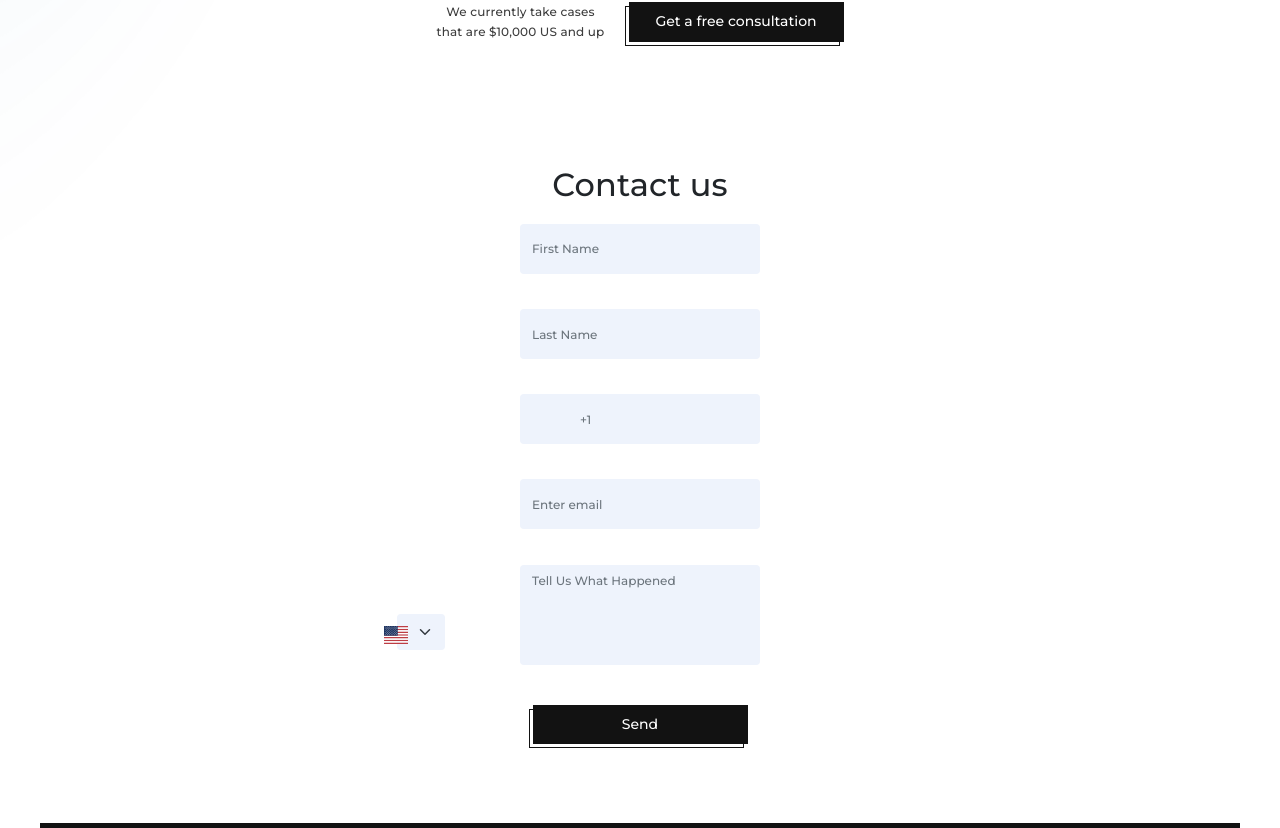
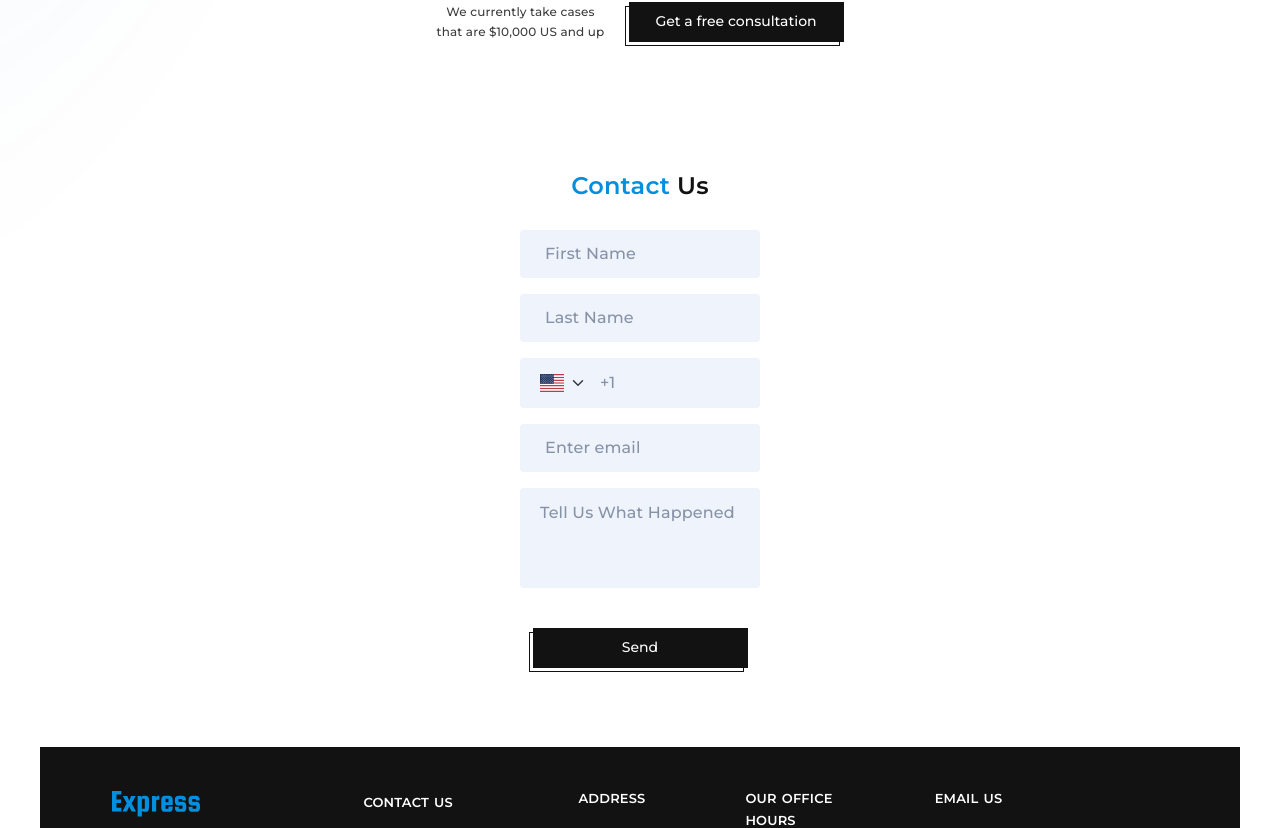
Before and after one commit to Kelenella/WDM-test, a React (Create React App) app: page / in a window 1280 px wide. Shown: the part 430-1258 px from the top of the page. Built offline with nearby package versions, Linux system fonts and the light colour scheme.

Commit message:
form-styles

```diff
--- a/package.json
+++ b/package.json
@@ -15,6 +15,7 @@
     "react-bootstrap": "^2.0.3",
     "react-dom": "^17.0.2",
     "react-scripts": "4.0.3",
+    "validator": "^13.7.0",
     "web-vitals": "^1.1.2"
   },
   "scripts": {
--- a/src/components/Form/Form.module.css
+++ b/src/components/Form/Form.module.css
@@ -1,22 +1,127 @@
 .form {
-  /* max-width: 275px; */
+  width: 272px;
   padding: 24px 16px;
   margin-bottom: 55px;
+  margin-right: auto;
+  margin-left: auto;
   align-items: center;
   display: flex;
   justify-content: center;
   flex-direction: column;
+  background-color: var(--form-active-bg);
 }
 @media screen and (min-width: 768px) {
   .form {
     align-items: center;
     display: flex;
     justify-content: center;
-    min-width: 624px;
+    width: 624px;
   }
 }
+.title {
+  margin-bottom: 24px;
+  font-weight: 600;
+  font-size: 24px;
+  line-height: 1.67;
+  text-align: center;
+  letter-spacing: 0.01em;
+  color: var(--title-color);
+}
+.accentText {
+  color: var(--accent-color);
+}
+.group {
+  position: relative;
+  margin-bottom: 16px;
+}
+.label {
+  position: absolute;
+  top: 50%;
+  left: 25px;
+  transform: translateY(-50%);
+  transition: transform 250ms linear;
+  color: var(--form-inactive-text);
+}
 .control {
-  position: relative;
+  padding: 10px 16px;
+  width: 240px;
+  height: 48px;
+  font-weight: 500;
+  font-size: 12px;
+  line-height: 1.67;
+  background-color: var(--form-inactive-bg);
+  color: var(--form-inactive-text);
+  border: none;
+  outline: none;
+}
+@media screen and (min-width: 768px) {
+  .control {
+    padding: 12px 16px;
+    font-size: 14px;
+    line-height: 1.71;
+  }
+}
+.control:focus + .label,
+.control:not(:placeholder-shown) + .label {
+  transform: translateY(-45px);
+}
+
+.control:hover,
+.control:focus {
+  background-color: var(--form-active-bg);
+  color: var(--form-active-text);
+  border: 1px solid var(--dark-btn-color);
+}
+
+.textarea {
+  width: 240px;
+  height: 100px;
+  margin-bottom: 24px;
+
+  font-weight: 500;
+  font-size: 12px;
+  line-height: 1.67;
+  background-color: var(--form-inactive-bg);
+  color: var(--form-inactive-text);
+  border: none;
+  outline: none;
+  resize: none;
+}
+.labelTextArea {
+  position: absolute;
+  top: 20%;
+  left: 20px;
+  transform: translateY(-50%);
+  transition: transform 250ms linear;
+  color: var(--form-inactive-text);
+}
+.textarea:focus + .labelTextArea,
+.textarea:not(:placeholder-shown) + .labelTextArea {
+  transform: translateY(-45px);
+}
+.flag {
+  position: absolute;
+  width: 24px;
+  height: 18px;
+
+  top: 50%;
+  left: 20px;
+  transform: translateY(-50%);
+  z-index: 101;
+}
+.select {
+  position: absolute;
+  width: 24px;
+  height: 18px;
+  top: 50%;
+  left: 30px;
+  outline: none;
+  border: none;
+  background-color: var(--form-inactive-bg);
+  transform: translateY(-50%);
+}
+
+.telControl {
   width: 240px;
   height: 50px;
   font-weight: 500;
@@ -26,78 +131,11 @@
   color: var(--form-inactive-text);
   border: none;
   outline: none;
+  padding-left: 50px;
 }
-.control:hover,
-.control:focus {
-  background-color: var(--form-active-bg);
-  color: var(--form-active-text);
-  border: 1px solid var(--dark-btn-color);
-  outline: none;
+.telControl + .label {
+  position: absolute;
+  top: 50%;
+  left: 80px;
+  transform: translateY(-50%);
 }
-.group {
-  margin-bottom: 16px;
-}
-.textarea {
-  width: 240px;
-  height: 100px;
-  margin-bottom: 24px;
-  font-weight: 500;
-  font-size: 12px;
-  line-height: 1.67;
-  background-color: var(--form-inactive-bg);
-  color: var(--form-inactive-text);
-  border: none;
-  outline: none;
-  resize: none;
-}
-.flag {
-  width: 24px;
-  height: 18px;
-  position: absolute;
-  top: 132%;
-  left: 30%;
-  z-index: 101;
-}
-.telControl {
-  position: relative;
-  width: 240px;
-  height: 50px;
-  font-weight: 500;
-  font-size: 12px;
-  line-height: 1.67;
-  background-color: var(--form-inactive-bg);
-  color: var(--form-inactive-text);
-  border: none;
-  outline: none;
-  padding-left: 60px;
-}
-.select {
-  position: absolute;
-  top: 130.5%;
-  left: 31%;
-  background-color: var(--form-inactive-bg);
-  color: var(--form-inactive-text);
-  border: none;
-  outline: none;
-  z-index: 100;
-}
-
-/* .formItem {
-  /* position: relative; */
-
-/* .label {
-  position: absolute;
-  left: 10px;
-  top: 43px;
-  transition: top 0.5s;
-}
-.control:focus + .label,
-.control:not(::placeholder) + .label {
-  top: 10px;
-}
-.control:focus,
-.textarea:focus {
-  outline: none;
-  border: 1px solid var(--dark-btn-color);
-  transition-duration: 0.3s;
-} */
--- a/src/components/Form/OurForm.js
+++ b/src/components/Form/OurForm.js
@@ -14,64 +14,75 @@ export default function OurForm() {
   return (
     <>
       <Form className={s.form}>
-        <h2>
-          <span>Contact</span> us
+        <h2 className={s.title}>
+          <span className={s.accentText}>Contact</span> Us
         </h2>
 
         <FormGroup as={Col} className={s.group}>
-          <FormLabel className={s.label}></FormLabel>
           <FormControl
             // value={firstName}
             type="text"
             name="firstName"
-            placeholder="First Name"
+            placeholder=" "
             className={s.control}
           />
+          <FormLabel htmlFor="firstName" className={s.label}>
+            First Name
+          </FormLabel>
         </FormGroup>
 
         <FormGroup className={s.group}>
-          <FormLabel></FormLabel>
           <FormControl
             // value={lastName}
             type="text"
             name="lastName"
-            placeholder="Last Name"
+            placeholder=" "
             className={s.control}
           />
+          <FormLabel htmlFor="lastName" className={s.label}>
+            Last Name
+          </FormLabel>
         </FormGroup>
         <FormGroup className={s.group}>
-          <FormLabel></FormLabel>
-          <Flag className={s.flag} />
-          <FormSelect style={{ width: '25px' }} className={s.select} />
           <FormControl
             // value={phone}
             type="tel"
             name="phone"
-            placeholder="+1"
+            placeholder=" "
             className={s.telControl}
           />
+
+          <FormLabel htmlFor="phone" className={s.label}>
+            +1
+          </FormLabel>
+          <Form.Select className={s.select}> </Form.Select>
+          <Flag className={s.flag} />
         </FormGroup>
 
         <FormGroup className={s.group}>
-          <FormLabel></FormLabel>
           <FormControl
             // value={email}
             type="email"
             name="email"
-            placeholder="Enter email"
+            placeholder=" "
             className={s.control}
           />
+          <FormLabel htmlFor="email" className={s.label}>
+            Enter email
+          </FormLabel>
         </FormGroup>
         <FormGroup as={Col} className={s.group}>
-          <FormLabel></FormLabel>
           <Form.Control
             // value={message}
             as="textarea"
             type="text"
             name="message"
-            placeholder="Tell Us What Happened"
+            placeholder=" "
             className={s.textarea}
           />
+          <FormLabel className={s.labelTextArea}>
+            Tell Us What Happened
+          </FormLabel>
         </FormGroup>
         <DarkButton text="Send" type="submit" />
       </Form>
--- a/src/index.css
+++ b/src/index.css
@@ -53,7 +53,9 @@ a {
 h1,
 h2,
 h3,
-p {
+p,
+form,
+input {
   margin: 0;
   padding: 0;
 }
```
Also changed, not shown: 1 other file (tests, documents, lock files or other folders).
